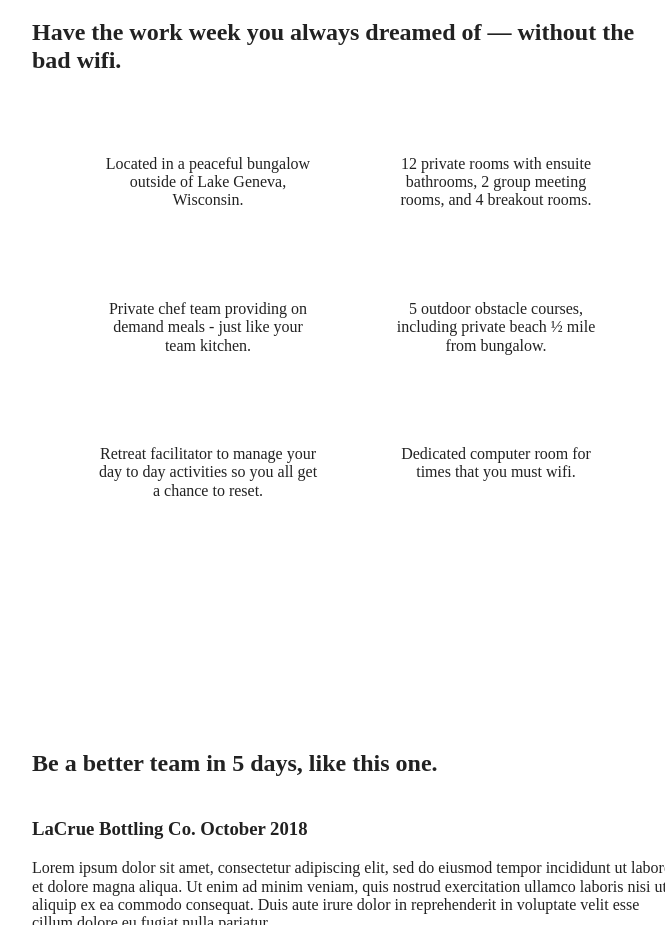
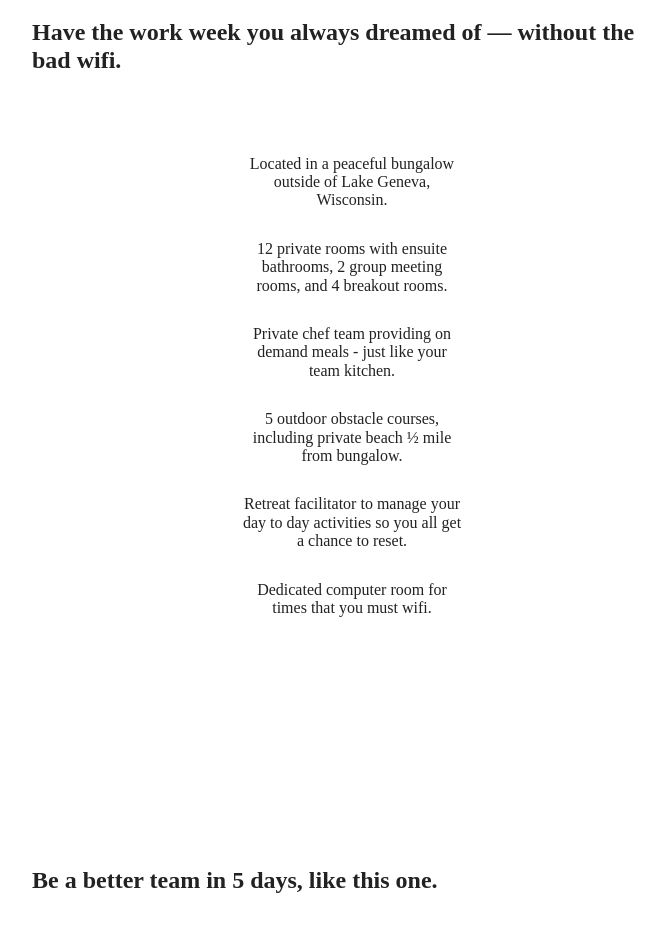
Before and after one commit to thegirldweez/thegirldweez, a website built with Parcel: page index.html in a window 1280 px wide. Shown: the part 980-1905 px from the top of the page, without its empty margins (288-953 px from the left). Built offline with nearby package versions, Linux system fonts and the light colour scheme.

Commit message:
Updated layout for features section

```diff
--- a/index.html
+++ b/index.html
@@ -76,42 +76,42 @@
               <p class="fontawesome-icon"></p>
               <p class="features-item-description">Located in a peaceful bungalow outside of Lake Geneva, Wisconsin.</p>
             </article>
-          </div>
 
-          <div class="features-items">
+
+
             <article>
               <p class="fontawesome-icon"></p>
               <p class="features-item-description">12 private rooms with ensuite bathrooms, 2 group meeting rooms, and 4
                 breakout rooms.</p>
             </article>
-          </div>
 
-          <div class="features-items">
+
+
             <article>
               <p class="fontawesome-icon"></p>
               <p class="features-item-description">Private chef team providing on demand meals - just like your team
                 kitchen.</p>
             </article>
-          </div>
 
-          <div class="features-items">
+
+
             <article>
               <p class="fontawesome-icon"></p>
               <p class="features-item-description">5 outdoor obstacle courses, including private beach ½ mile from
                 bungalow.</p>
             </article>
-          </div>
 
-          <div class="features-items">
+
+
             <article>
               <p class="fontawesome-icon"></p>
               <p class="features-item-description">Retreat facilitator to manage your day to day activities so you all
                 get
                 a chance to reset.</p>
             </article>
-          </div>
 
-          <div class="features-items">
+
+
             <article>
               <p class="fontawesome-icon"></p>
               <p class="features-item-description">Dedicated computer room for times that you must wifi.</p>
```
